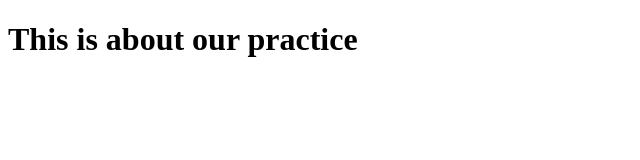
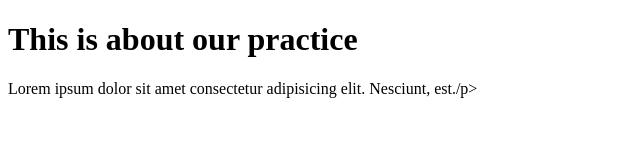
Before and after one commit to Toushiat96/git-management, a plain HTML site: page index.html in a window 1280 px wide. Shown: the whole page, without its empty margins (0-640 px from the left). Drawn offline with Linux system fonts and the light colour scheme.

Commit message:
paragraph

```diff
--- a/index.html
+++ b/index.html
@@ -1,11 +1,15 @@
 <!DOCTYPE html>
 <html lang="en">
     <head>
-    <meta charset="UTF-8">
-    <meta name="viewport" content="width=device-width, initial-scale=1.0">
+        <meta charset="UTF-8" />
+        <meta name="viewport" content="width=device-width, initial-scale=1.0" />
         <title>Document</title>
     </head>
     <body>
         <h1>This is about our practice</h1>
+        <p>
+            Lorem ipsum dolor sit amet consectetur adipisicing elit. Nesciunt,
+            est./p>
+        </p>
     </body>
 </html>
```
Lines whose indentation alone changed are shown as unchanged.
